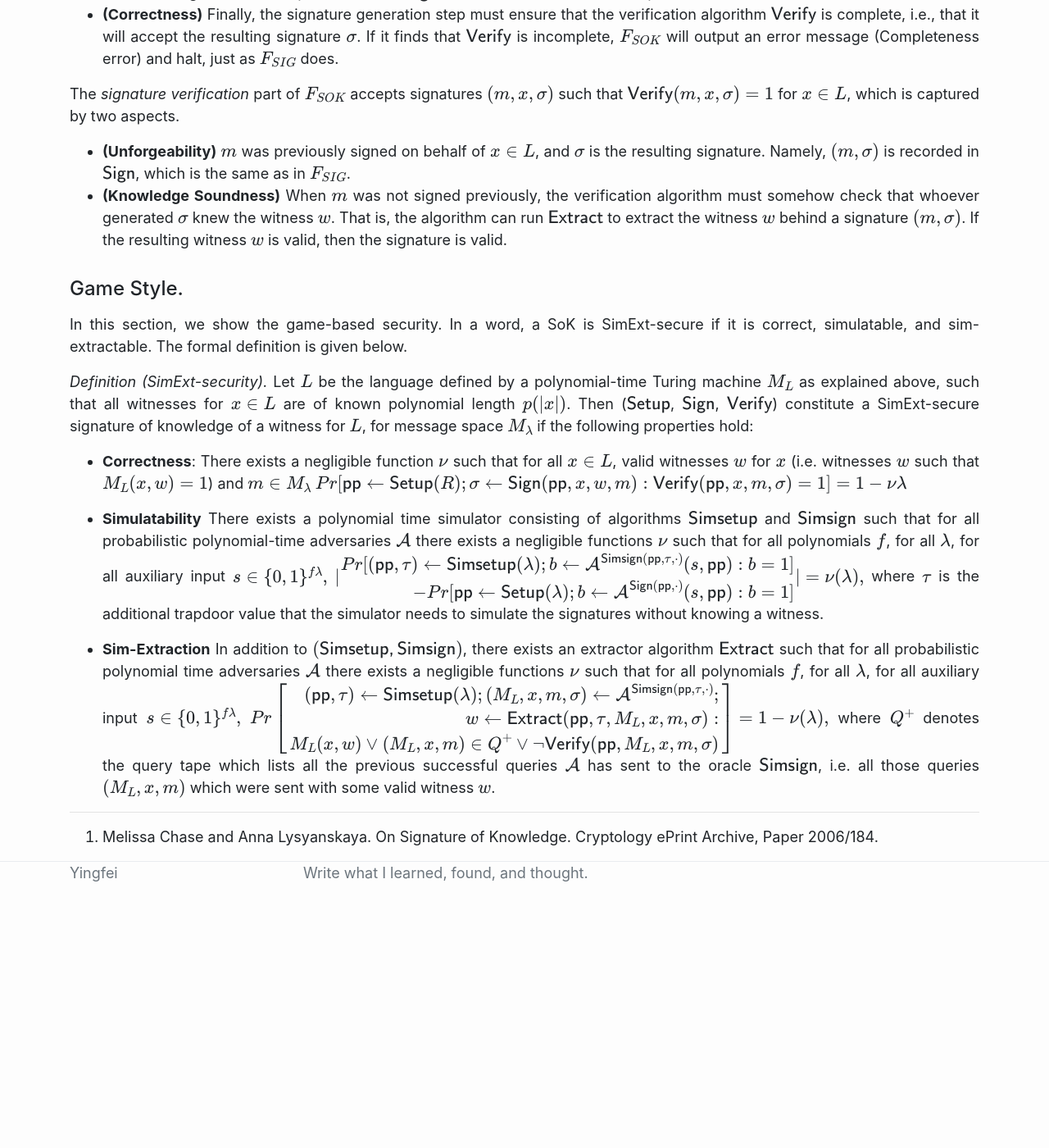
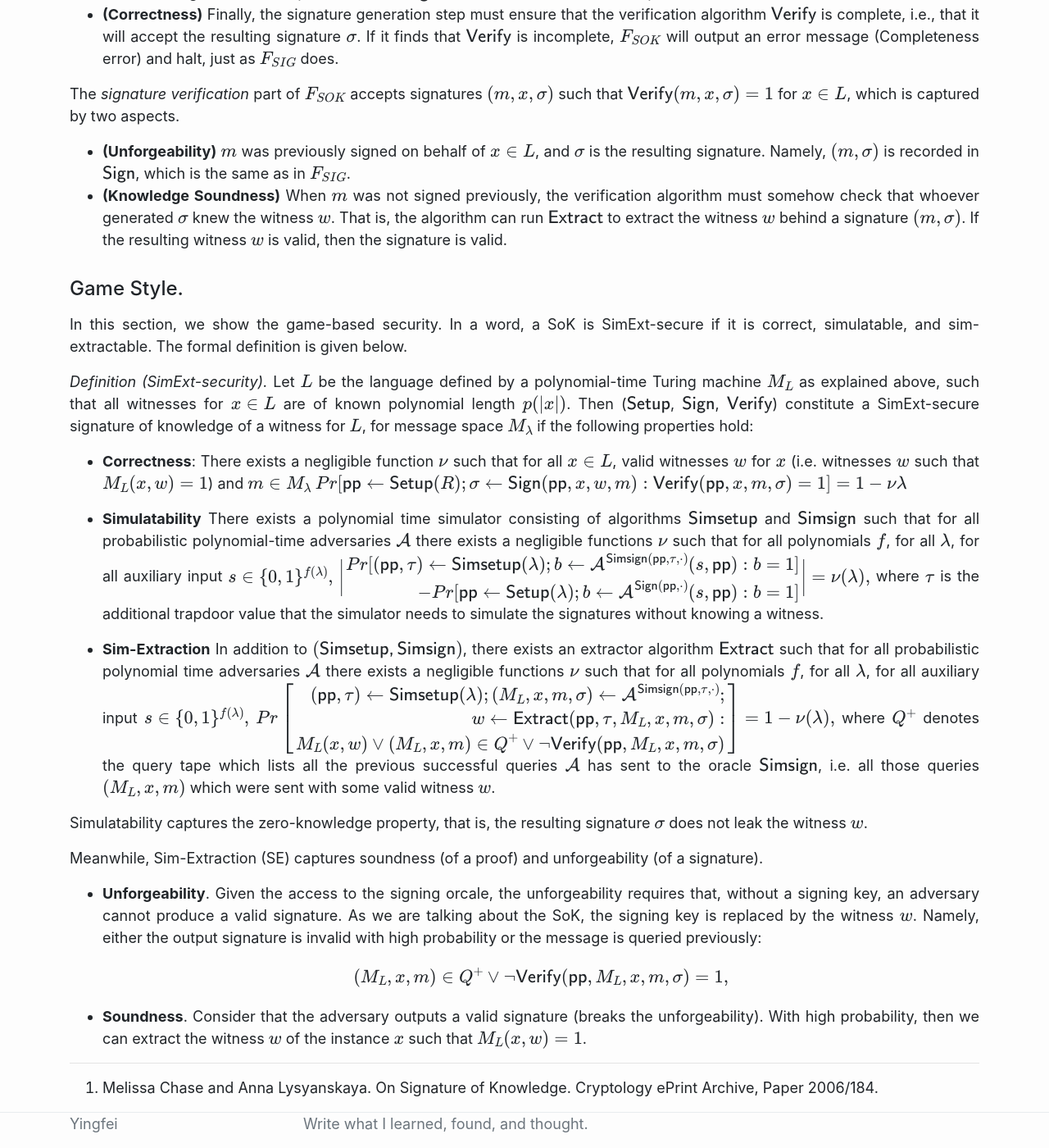
Before and after one commit to YanYingfei/yanyingfei.github.io, a Jekyll site: the page built from _posts/2023-11-07-Signature-of-Knowledge.md, in a window 1280 px wide and 1400 px high, scrolled down 2462 px. Shown: the whole window at 82% size. Built offline with Jekyll 4.4.1, drawn with Linux system fonts in a browser that asks for light colours; formulas are drawn with MathJax 3; before the commit the page ends 3556 px from its top, so only the background shows below that; some of the changed text lies outside the part shown.

Commit message:
Update 2023-11-07-Signature-of-Knowledge.md

```diff
--- a/_posts/2023-11-07-Signature-of-Knowledge.md
+++ b/_posts/2023-11-07-Signature-of-Knowledge.md
@@ -63,16 +63,25 @@ In this section, we show the game-based security. In a word, a SoK is SimExt-sec
 - **Correctness**: There exists a negligible function $\nu$ such that for all $x \in L$, valid witnesses $w$ for $x$ (i.e. witnesses $w$ such that $M_L(x,w) =1$) and $m \in M_\lambda$
 $\begin{equation} Pr[\mathsf{pp} \gets \mathsf{Setup}(R); \sigma \gets \mathsf{Sign}(\mathsf{pp},x, w, m):  \mathsf{Verify}(\mathsf{pp}, x, m, \sigma) = 1] = 1 - \nu{\lambda} \end{equation}$
 
-- **Simulatability** There exists a polynomial time simulator consisting of algorithms $\mathsf{Simsetup}$ and $\mathsf{Simsign}$ such that for all probabilistic polynomial-time adversaries $\mathcal{A}$ there exists a negligible functions $\nu$ such that for all polynomials $f$, for all $\lambda$, for all auxiliary input $$s \in \{0,1\}^{f{\lambda}},$$
-$$\begin{equation} | \begin{aligned} Pr[(\mathsf{pp},\tau) \gets \mathsf{Simsetup}(\lambda); b\gets \mathcal{A}^{\mathsf{Simsign}(\mathsf{pp}, \tau,\cdot)}(s,\mathsf{pp}): b=1] \\ - Pr[\mathsf{pp} \gets \mathsf{Setup}(\lambda); b\gets \mathcal{A}^{\mathsf{Sign}(\mathsf{pp}, \cdot)}(s,\mathsf{pp}): b=1]\end{aligned} |= \nu(\lambda), \end{equation} \tag{1}$$
+- **Simulatability** There exists a polynomial time simulator consisting of algorithms $\mathsf{Simsetup}$ and $\mathsf{Simsign}$ such that for all probabilistic polynomial-time adversaries $\mathcal{A}$ there exists a negligible functions $\nu$ such that for all polynomials $f$, for all $\lambda$, for all auxiliary input $$s \in \{0,1\}^{f(\lambda)},$$
+$$\begin{equation} \bigg| \begin{aligned} Pr[(\mathsf{pp},\tau) \gets \mathsf{Simsetup}(\lambda); b\gets \mathcal{A}^{\mathsf{Simsign}(\mathsf{pp}, \tau,\cdot)}(s,\mathsf{pp}): b=1] \\ - Pr[\mathsf{pp} \gets \mathsf{Setup}(\lambda); b\gets \mathcal{A}^{\mathsf{Sign}(\mathsf{pp}, \cdot)}(s,\mathsf{pp}): b=1]\end{aligned} \bigg|= \nu(\lambda), \end{equation} \tag{1}$$
 where $\tau$ is the additional trapdoor value that the simulator needs to simulate the signatures without knowing a witness.
 
-- **Sim-Extraction** In addition to $(\mathsf{Simsetup, Simsign})$, there exists an extractor algorithm $\mathsf{Extract}$ such that for all probabilistic polynomial time adversaries $\mathcal{A}$ there exists a negligible functions $\nu$ such that for all polynomials $f$,  for all $\lambda$, for all auxiliary input $$s \in \{0,1\}^{f{\lambda}},$$
+- **Sim-Extraction** In addition to $(\mathsf{Simsetup, Simsign})$, there exists an extractor algorithm $\mathsf{Extract}$ such that for all probabilistic polynomial time adversaries $\mathcal{A}$ there exists a negligible functions $\nu$ such that for all polynomials $f$,  for all $\lambda$, for all auxiliary input $$s \in \{0,1\}^{f{(\lambda)}},$$
 $$\begin{equation} Pr\left[\begin{aligned} (\mathsf{pp},\tau) \gets \mathsf{Simsetup}(\lambda); (M_L,x,m,\sigma) \gets \mathcal{A}^{\mathsf{Simsign}(\mathsf{pp}, \tau,\cdot)}; \\
 w \gets \mathsf{Extract}(\mathsf{pp}, \tau, M_L, x, m, \sigma):\\ M_L(x,w) \vee (M_L, x, m) \in Q^{+} \vee \lnot \mathsf{Verify}(\mathsf{pp},M_L, x, m, \sigma)
 \end{aligned} \right] = 1 - \nu(\lambda) \end{equation},\tag{2}$$
 where $Q^+$ denotes the query tape which lists all the previous successful queries $\mathcal{A}$ has sent to the oracle $\mathsf{Simsign}$, i.e. all those queries $(M_L, x, m)$ which were sent with some valid witness $w$.
 
+Simulatability captures the zero-knowledge property, that is, the resulting signature $\sigma$ does not leak the witness $w$.
+
+Meanwhile, Sim-Extraction (SE) captures soundness (of a proof) and unforgeability (of a signature).
+- **Unforgeability**. Given the access to the signing orcale, the unforgeability requires that, without a signing key, an adversary cannot produce a valid signature. As we are talking about the SoK, the signing key is replaced by the witness $w$. Namely, either the output signature is invalid with high probability or the message is queried previously: \begin{equation} (M_L, x, m) \in Q^{+} \vee \lnot \mathsf{Verify}(\mathsf{pp},M_L, x, m, \sigma) = 1, \end{equation}
+- **Soundness**. Consider that the adversary outputs a valid signature (breaks the unforgeability). With high probability, then we can extract the witness $w$ of the instance $x$ such that $M_L(x,w) = 1$.
+
+
+
+
 
 ---
 1. <p name = "ref1"> Melissa Chase and Anna Lysyanskaya. On Signature of Knowledge. Cryptology ePrint Archive, Paper 2006/184.</p>
```
Also changed, not shown: other parts of _posts/2023-11-07-Signature-of-Knowledge.md (+1 -1 lines).
